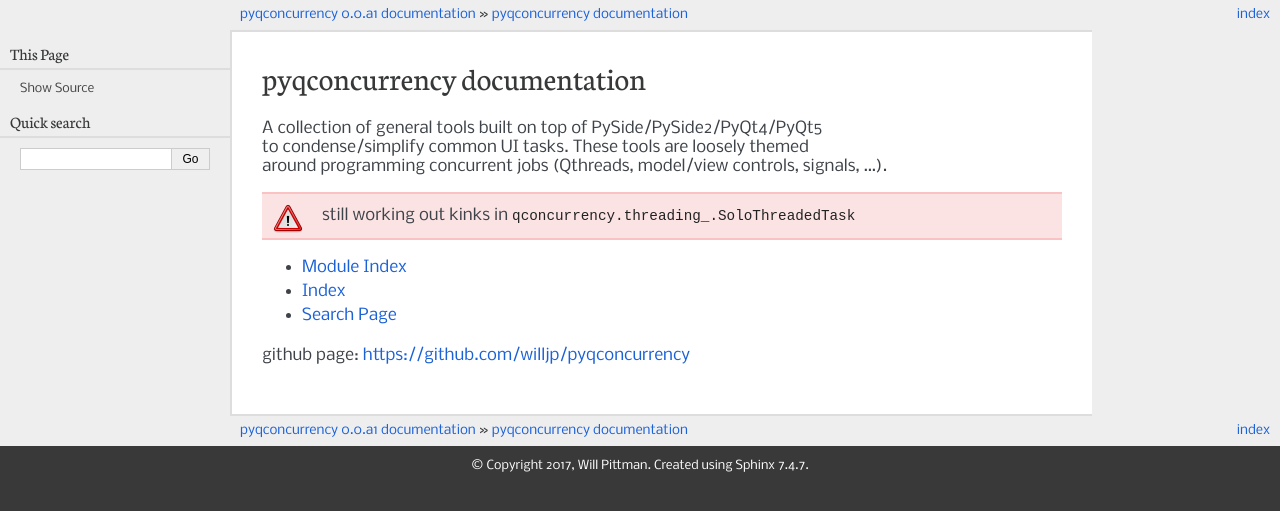
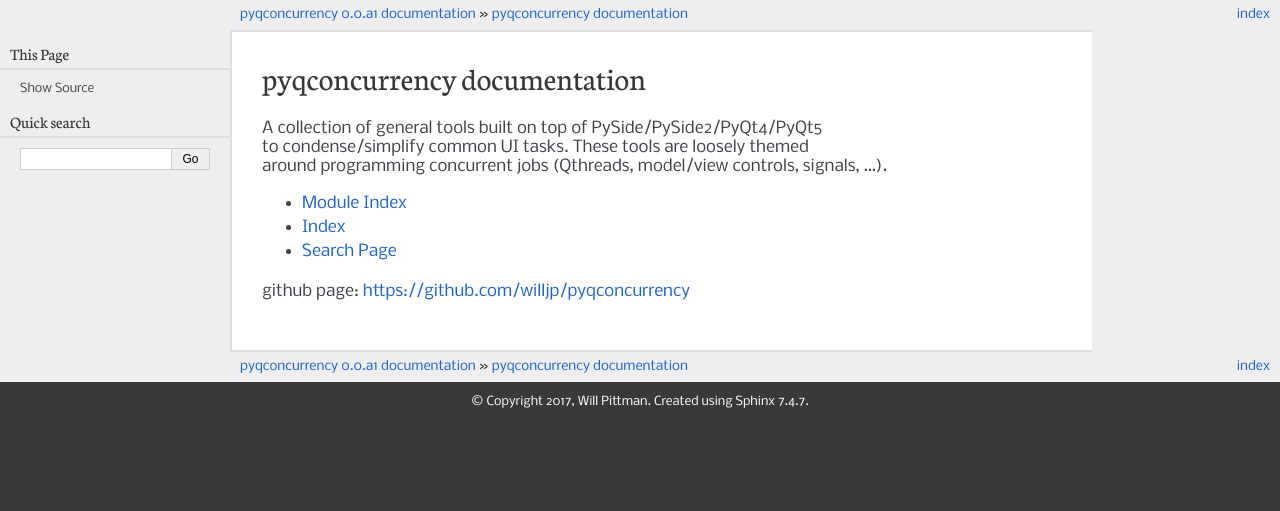
Before and after one commit to willjp/pyqconcurrency, a Sphinx documentation site: the page built from docs/source/index.rst, in a window 1280 px wide. Shown: the top 511 px of the page. Built offline with Sphinx 7.4.7, drawn with Linux system fonts in a browser that asks for light colours; formulas are drawn with MathJax 3.

Commit message:
removed warning from index.rst

```diff
--- a/docs/source/index.rst
+++ b/docs/source/index.rst
@@ -11,11 +11,6 @@
 | around programming concurrent jobs (Qthreads, model/view controls, signals, ...).
 
 
-.. warning::
-
-   still working out kinks in :py:obj:`qconcurrency.threading_.SoloThreadedTask`
-
-
 
 * :ref:`modindex`
 * :ref:`genindex`
```
